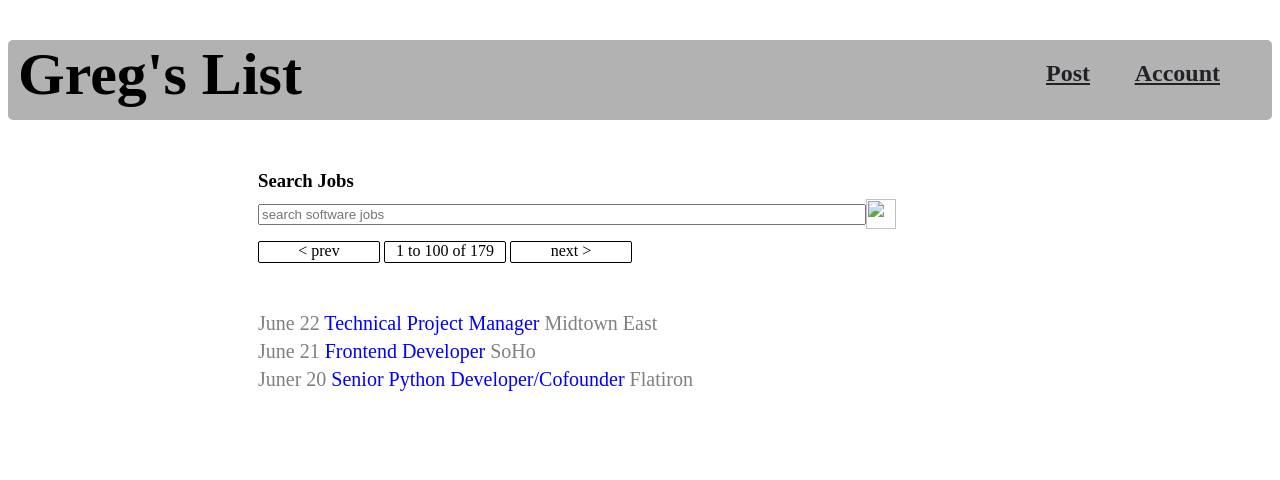
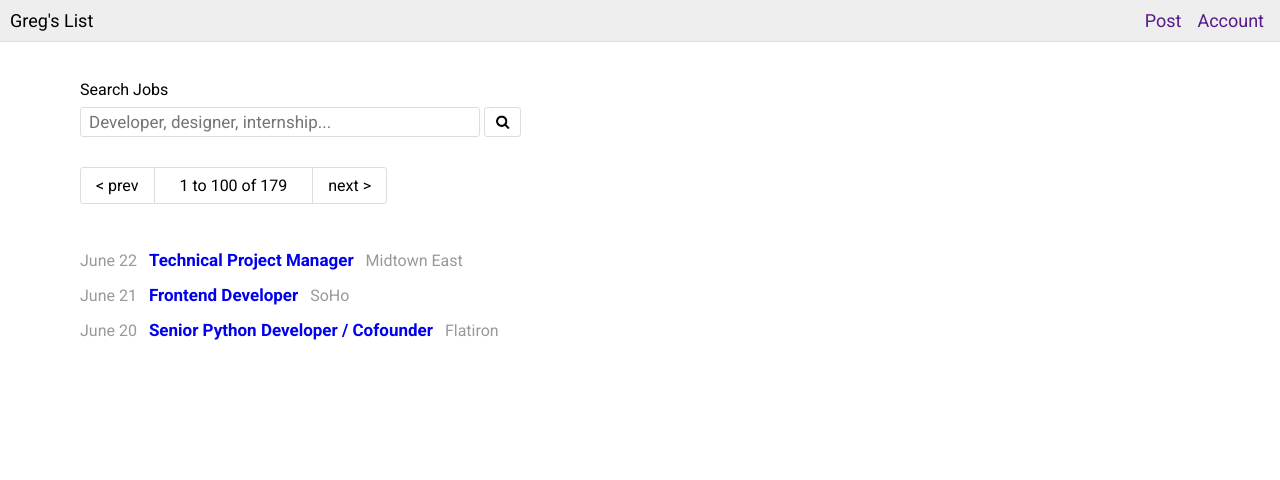
Before and after one commit to RickArrington90/Gregslist, a plain HTML site: page index.html in a window 1280 px wide. Drawn offline with Linux system fonts and the light colour scheme.

Commit message:
clean up

```diff
--- a/gregslist.css
+++ b/gregslist.css
@@ -1,129 +1,137 @@
-/* nav bar */
-
-.nav {
-	height: 80px;
-	width: 100%;
-	margin: 0px;
-	border-radius: 5px;
-	background: #b2b2b2;
+* {
+  box-sizing: border-box;
 }
 
-h1 {
+body {
+  margin: 0; /* Tricky: override browser default */
+  padding: 80px;
 
-	padding-left: 10px;
-	font-size: 60px;
-
+  font-family: "Roboto", sans-serif;
 }
 
-h2  {
-	position: absolute;
-	font-color: white;
+header {
+  position: fixed;
+  top: 0;
+  left: 0;
+  right: 0;
+  padding: 10px;
 
-	border-radius: 10px;
-	padding: 10px;
-
+  background-color: #EEEEEE;
+  border-bottom: 1px solid #DDDDDD;
 }
 
-.nav_button_1 {
-	right: 180px;
-	top: 30px;
+.top-nav {
+  position: absolute;
+  right: 10px;
+  top: 10px;
 }
 
-.nav_button_2 {
-	right: 50px;
-	top: 30px;
+.nav-link {
+  font-size: 18px;
+  padding: 0 6px;
 }
 
+/* Tricky / Interaction not obvious and not annotated, first :hover */
 a {
-	color: #202226;
+  text-decoration: none;
 }
 
 a:hover {
-	color: white;
+  text-decoration: underline;
 }
 
-/* main */
-
-main {
-
-	width: 100%;
-	min-height: 1000px;
-
-}
- .container {
-
- 	width: 800px;
- 	padding-left: 250px;
- 	padding-bottom: 50px;
- 	margin-top:50px;
-
- }
-
-h3 {
-
-	width: 100px;
-	margin-bottom: -88px;
-}
-form {
-	display: block-inline;
-	position:relative;
-
+.rl-logo {
+  display: inline-block;
+  border-radius: 100%;
+  font-weight: 800;
 }
 
-input {
-    margin-top: 100px;
-    width: 600px;
+.rl-logo h1 {
+  font-weight: normal;
+  margin: 0;
+  padding: 0;
+  font-size: 18px;
 }
 
-.glass {
-	width:30px;
-	height:30px;
-	position: absolute;
-	top: 95px;
+.search-section {
+  margin-bottom: 30px;
 }
 
-/* page count */
-
-.p_counter, .li1 {
-	list-style: none;
-	display: inline-block;
-	text-align: center;
-
+label {
+  display: block;
+  margin-bottom: 8px;
 }
 
-.p_counter {
-	padding-left: 0px;
-	height: 50px;
+.search-section input {
+  font-family: "Roboto", sans-serif;
+  font-size: 17px;
+  font-weight: 500;
+  line-height: 30px;
+  height: 30px;
+  border: 1px solid #DDDDDD;
+  border-radius: 3px;
+  padding: 0 5px 0 8px;
+  width: 400px;
 }
 
-.li1 {
-	width: 120px;
-	height: 20px;
-	border: 1px solid black;
-	border-radius: 2px;
-	display: inline-block;
-
-}
- /* results */
-
-.job_list {
-
-	width: 600px;
+.search-section .search-button {
+  font-size: 17px;
+  width: 37px;
+  height: auto;
+  padding: 2px 6px 3px 6px;
+  background-color: white;
+  border: 1px solid #DDDDDD;
+  border-radius: 3px;
 }
 
-span {
-	color: blue;
+.pages {
+  display: inline-block; /* Tricky, this could start wrapping!  */
+  font-size: 0;
+  margin-bottom: 30px;
+  border: 1px solid #DDDDDD;
+  border-radius: 3px;
 }
 
-.result_list {
-	list-style: none;
-	font-size: 20px;
-	padding-left: 0px;
-	margin-top: 0px;
-	height: 100px;
-	color: grey;
+.pages-button {
+  font-size: 16px;
+  display: inline-block;
+  padding: 8px 15px;
+  border-radius: 3px;
 }
 
-.li2 {
-	padding-top: 5px;
+.pages-display {
+  font-size: 16px;
+  padding: 0 30px;
+  padding: 8px 25px;
+  border-left: 1px solid #DDDDDD;
+  border-right: 1px solid #DDDDDD;
 }
+
+.listings {
+  padding: 0;
+}
+
+.listing {
+  list-style: none;
+  margin-bottom: 15px;
+}
+
+.listing-date ,
+.listing-location {
+  color: #999;
+}
+
+.listing-title {
+  font-weight: bold;
+  font-size: 17px;
+  margin-left: 8px;
+  margin-right: 8px;
+}
+
+.search-button {
+  vertical-align: bottom;
+}
+
+.star-icon, .magnifying-glass-icon {
+  height: 100%;
+}
--- a/index.html
+++ b/index.html
@@ -1,46 +1,62 @@
 <!DOCTYPE html>
-<html>
+<html lang="en">
 <head>
+  <meta charset="UTF-8">
+  <title>CSS Layout Example</title>
+
+  <!-- Responsive viewport tag, tells small screens that it's responsive -->
+  <meta name="viewport" content="width=device-width, initial-scale=1">
+
+  <!-- Google Font -->
+  <link href="https://fonts.googleapis.com/css?family=Roboto:400,700" rel="stylesheet">
+
+
+  <!-- Stylesheet -->
   <link rel="stylesheet" type="text/css" href="gregslist.css">
-
-  <title>Greg's List classifieds</title>
-  <meta name="description" content="Superber virtual space to buy/sell/trade with the click of a mouse!">
 </head>
 <body>
-  <div class="nav">
-    <h1> Greg's List </h1>
-    <h2 class="nav_button_1"><a href="#">Post</a></h2>
-    <h2 class='nav_button_2'><a href="#">Account</a></h2>
-  </div>
+  <header>
+    <a class="rl-logo">
+      <h1>Greg's List</h1>
+    </a>
+    <nav class="top-nav">
+      <a href="" class="nav-link">Post</a>
+      <a href="" class="nav-link">Account</a>
+    </nav>
+  </header>
 
+  <section class="search-section">
+    <form action="#">
+      <label for="search">Search Jobs</label>
+      <input type="text" id="search" placeholder="Developer, designer, internship..." />
+      <input type="image" class="search-button magnifying-glass-icon" src ="magnifying-glass.png" alt="Search" role="button">
+    </form>
+  </section>
+
+  <nav class="pages">
+    <a class="pages-button">&lt; prev</a>
+    <span class="pages-display">1 to 100 of 179</span>
+    <a class="pages-button">next &gt;</a>
+  </nav>
 
   <main>
-
-    <div class="container">
-      <h3>Search Jobs</h3>
-
-      <form>
-        <input placeholder="search software jobs"'></input>
-        <a href="#"><img src="C:\Users\Rick\Documents\Projects\Gregslist\magnifying-glass.png" class="glass"></a>
-      </form>
-
-      <div class="page">
-        <ul class="p_counter">
-          <li class="li1">&lt; prev</li>
-          <li class="li1">1 to 100 of 179</li>
-          <li class="li1">next &gt;</li>
-        </ul>
-      </div>
-
-      <div class="job_list">
-        <ul class="result_list">
-          <li class="li2">June 22 <span>Technical Project Manager</span> Midtown East</li>
-          <li class="li2">June 21 <span>Frontend Developer</span> SoHo</li>
-          <li class="li2">Juner 20 <span>Senior Python Developer/Cofounder</span> Flatiron</li>
-        </ul>
-      </div>
-
-    </main>
-
-  </body>
-  </html>
+    <ul class="listings">
+      <li class="listing">
+        <span class="listing-date">June 22</span>
+        <a href="#" class="listing-title">Technical Project Manager</a>
+        <span class="listing-location">Midtown East</span>
+      </li>
+      <li class="listing">
+        <span class="listing-date">June 21</span>
+        <a href="#" class="listing-title">Frontend Developer</a>
+        <span class="listing-location">SoHo</span>
+      </li>
+      <li class="listing">
+        <span class="listing-date">June 20</span>
+        <a href="#" class="listing-title">Senior Python Developer / Cofounder</a>
+        <span class="listing-location">Flatiron</span>
+      </li>
+    </ul>
+  </main>
+</body>
+</html>
```
